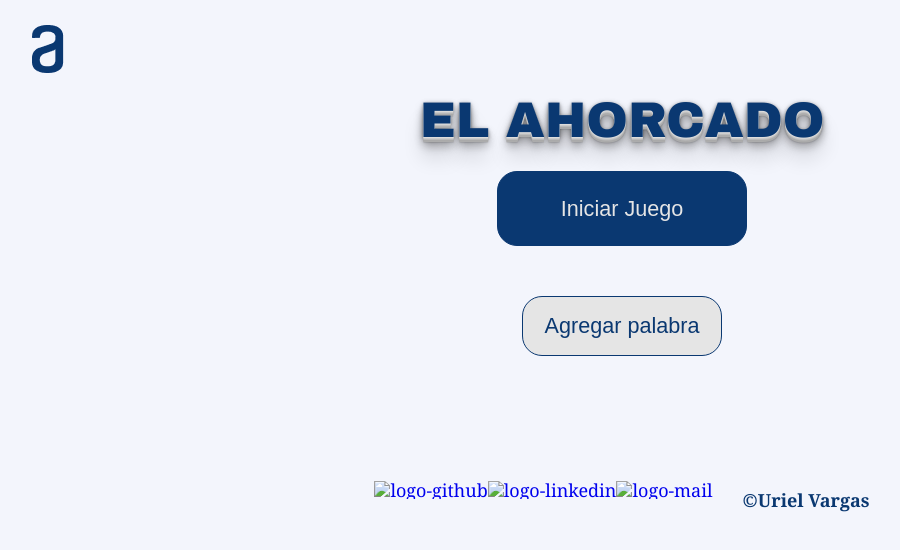
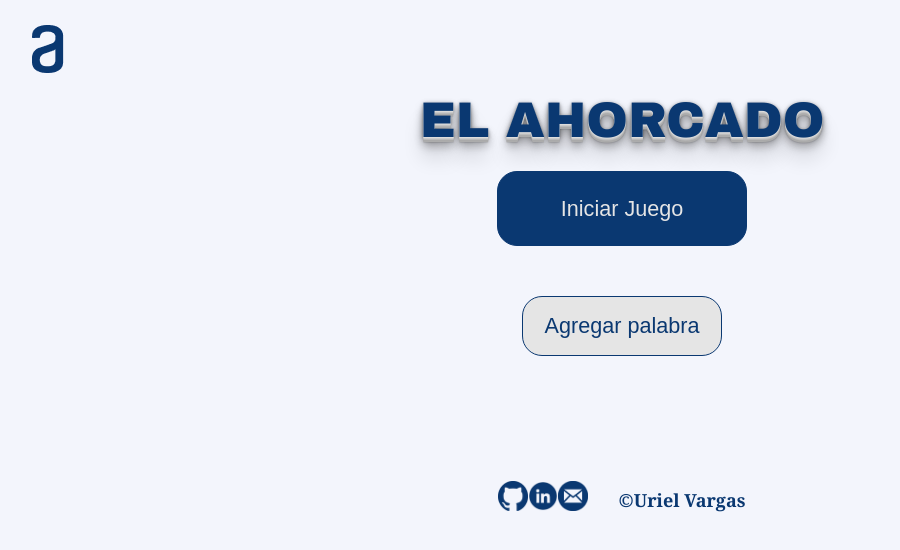
Before and after one commit to urivargas/juego-ahorcado, a plain HTML site: page index.html in a window 1280 px wide. Shown: the whole page, without its empty margins (18-918 px from the left). Drawn offline with Linux system fonts and the light colour scheme; the site is published under a folder, as on GitHub Pages, so addresses that start at the root find nothing.

Commit message:
update index

```diff
--- a/index.html
+++ b/index.html
@@ -55,9 +55,9 @@
 
     </main>
     <footer>
-        <a href="https://github.com/urivargas" target="_blank"><img src="/img/logo-github.png" alt="logo-github" class="logo-github"></a>
-        <a href="https://www.linkedin.com/in/uriel-vargas-4b397223b/" target="_blank"><img src="/img/logo-linkedin.png" alt="logo-linkedin" class="logo-linkedin"></a>
-        <a href="mailto:uriel.vargas.dev@gmail.com" target="_blank"><img src="/img/logo-mail.png" alt="logo-mail" class="logo-mail"></a>
+        <a href="https://github.com/urivargas" target="_blank"><img src="img/logo-github.png" alt="logo-github" class="logo-github"></a>
+        <a href="https://www.linkedin.com/in/uriel-vargas-4b397223b/" target="_blank"><img src="img/logo-linkedin.png" alt="logo-linkedin" class="logo-linkedin"></a>
+        <a href="mailto:uriel.vargas.dev@gmail.com" target="_blank"><img src="img/logo-mail.png" alt="logo-mail" class="logo-mail"></a>
 
         <a href="https://twitter.com/Urivargas" target="_blank"><p>&copy;Uriel Vargas</p></a>
     </footer>
```
